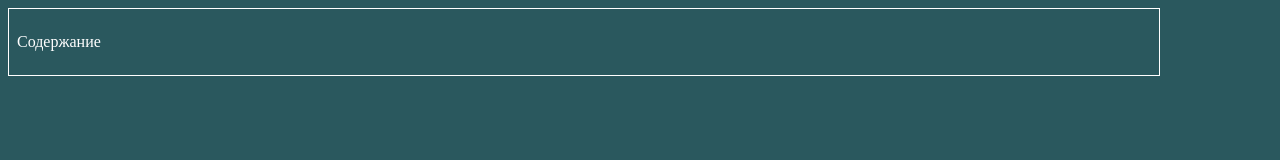
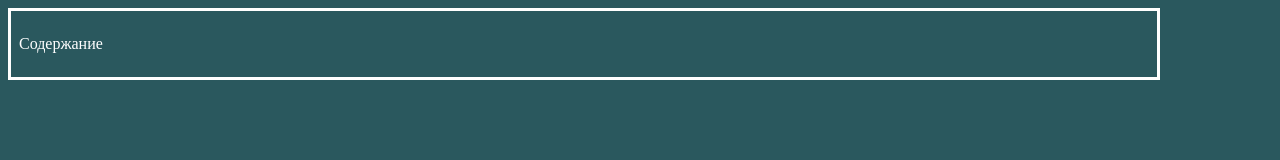
Before and after one commit to hartwigenders/hartwigenders, a plain HTML site: page index.html in a window 1280 px wide. Drawn offline with Linux system fonts and the light colour scheme.

Commit message:
Update index.html

```diff
--- a/index.html
+++ b/index.html
@@ -41,7 +41,7 @@ p {
 <!-- СОДЕРЖяАНИЕ -->
 
 <tr>
-<td width="100%" style="border: 1px solid white; padding: 8px">
+<td width="100%" style="border: 3px solid white; padding: 8px">
 <p>Содержание</p>
 </td>
 </tr>
```
